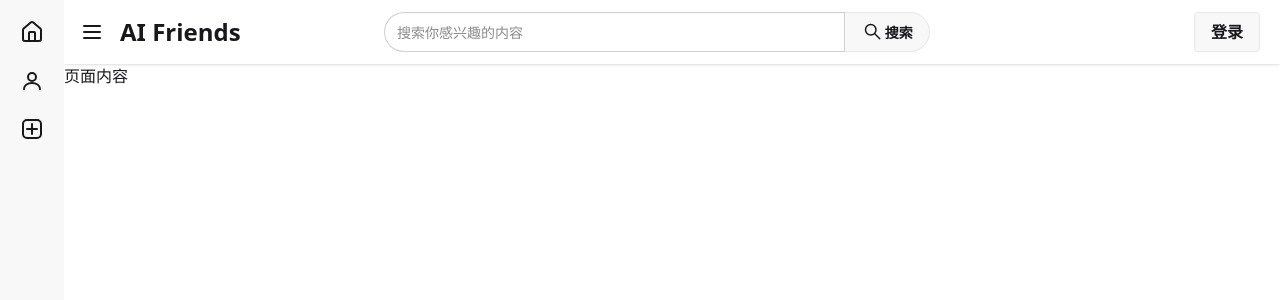
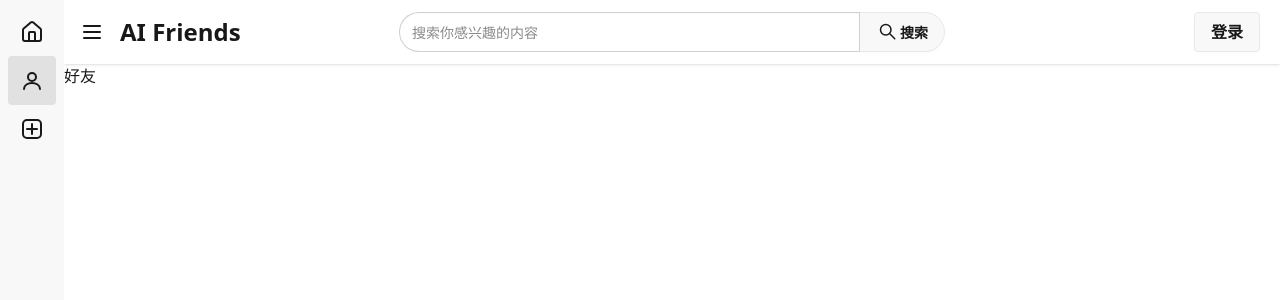
Before and after one commit to 5ME/AiFriends, a Vue app in the folder frontend/: page /friend in a window 1280 px wide. Shown: the top 300 px of the page. Built offline with nearby package versions, Linux system fonts and the light colour scheme.

Commit message:
增加首页的几个路由

```diff
--- a/frontend/src/App.vue
+++ b/frontend/src/App.vue
@@ -4,7 +4,9 @@
 </script>
 
 <template>
-  <NavBar>页面内容</NavBar>
+  <NavBar>
+    <RouterView/>
+  </NavBar>
 </template>
 
 <style scoped>
--- a/frontend/src/components/navbar/NavBar.vue
+++ b/frontend/src/components/navbar/NavBar.vue
@@ -20,8 +20,8 @@
           </label>
           <div class="px-2 font-bold text-2xl">AI Friends</div>
         </div>
-        <div class="grid place-items-center navbar-center w-4/5 max-w-180">
-          <div class="join w-4/5">
+        <div class="navbar-center w-4/5 max-w-180 flex justify-center">
+          <div class="join w-4/5 flex justify-center">
             <input class="input join-item rounded-l-full w-4/5" placeholder="搜索你感兴趣的内容"/>
             <button class="btn join-item rounded-r-full gap-0">
               <SearchIcon/>
@@ -30,7 +30,9 @@
           </div>
         </div>
         <div class="navbar-end">
-          <button class="btn text-base mr-3">登录</button>
+          <RouterLink :to="{name: 'user-account-login-index'}" active-class="btn-active" class="btn text-base mr-3">
+            登录
+          </RouterLink>
         </div>
       </nav>
       <!-- Page content here -->
@@ -44,27 +46,27 @@
         <ul class="menu w-full grow">
           <!-- List item -->
           <li>
-            <button class="is-drawer-close:tooltip is-drawer-close:tooltip-right py-3" data-tip="首页">
+            <RouterLink :to="{name: 'homepage-index'}" active-class="menu-focus" class="is-drawer-close:tooltip is-drawer-close:tooltip-right py-3" data-tip="首页">
               <!-- Home icon -->
               <HomepageIcon/>
               <span class="is-drawer-close:hidden text-base whitespace-nowrap">首页</span>
-            </button>
+            </RouterLink>
           </li>
           <!-- List item -->
           <li>
-            <button class="is-drawer-close:tooltip is-drawer-close:tooltip-right py-3" data-tip="好友">
+            <RouterLink :to="{name: 'friend-index'}" active-class="menu-focus" class="is-drawer-close:tooltip is-drawer-close:tooltip-right py-3" data-tip="好友">
               <!-- Friend icon -->
               <FriendIcon/>
               <span class="is-drawer-close:hidden text-base whitespace-nowrap">好友</span>
-            </button>
+            </RouterLink>
           </li>
           <!-- List item -->
           <li>
-            <button class="is-drawer-close:tooltip is-drawer-close:tooltip-right py-3" data-tip="创作">
+            <RouterLink :to="{name: 'create-index'}" active-class="menu-focus" class="is-drawer-close:tooltip is-drawer-close:tooltip-right py-3" data-tip="创作">
               <!-- Create icon -->
               <CreateIcon/>
               <span class="is-drawer-close:hidden text-base whitespace-nowrap">创作</span>
-            </button>
+            </RouterLink>
           </li>
         </ul>
       </div>
--- a/frontend/src/router/index.js
+++ b/frontend/src/router/index.js
@@ -1,8 +1,61 @@
 import { createRouter, createWebHistory } from 'vue-router'
+import HomepageIndex from "@/views/homepage/HomepageIndex.vue";
+import FriendIndex from "@/views/friend/FriendIndex.vue";
+import CreateIndex from "@/views/create/CreateIndex.vue";
+import NotFoundIndex from "@/views/error/NotFoundIndex.vue";
+import LoginIndex from "@/views/user/account/LoginIndex.vue";
+import RegisterIndex from "@/views/user/account/RegisterIndex.vue";
+import SpaceIndex from "@/views/user/space/SpaceIndex.vue";
+import ProfileIndex from "@/views/user/profile/ProfileIndex.vue";
 
 const router = createRouter({
   history: createWebHistory(import.meta.env.BASE_URL),
   routes: [
+    {
+      name: 'homepage-index',
+      path: '/',
+      component: HomepageIndex
+    },
+    {
+      name: 'friend-index',
+      path: '/friend/',
+      component: FriendIndex
+    },
+    {
+      name: 'create-index',
+      path: '/create/',
+      component: CreateIndex
+    },
+    {
+      name: '404-index',
+      path: '/404/',
+      component: NotFoundIndex
+    },
+    {
+      name: 'user-account-login-index',
+      path: '/user/account/login/',
+      component: LoginIndex
+    },
+    {
+      name: 'user-account-register-index',
+      path: '/user/account/register/',
+      component: RegisterIndex
+    },
+    {
+      name: 'user-space-index',
+      path: '/user/space/:user_id/',
+      component: SpaceIndex
+    },
+    {
+      name: 'user-profile-index',
+      path: '/user/profile/',
+      component: ProfileIndex
+    },
+    {
+      name: 'not-found-index',
+      path: '/:pathMatch(.*)*',
+      component: NotFoundIndex
+    },
   ],
 })
 
--- /dev/null
+++ b/frontend/src/views/create/CreateIndex.vue
@@ -0,0 +1,11 @@
+<script setup lang="ts">
+
+</script>
+
+<template>
+创作
+</template>
+
+<style scoped>
+
+</style>
--- /dev/null
+++ b/frontend/src/views/error/NotFoundIndex.vue
@@ -0,0 +1,11 @@
+<script setup lang="ts">
+
+</script>
+
+<template>
+404
+</template>
+
+<style scoped>
+
+</style>
--- /dev/null
+++ b/frontend/src/views/friend/FriendIndex.vue
@@ -0,0 +1,11 @@
+<script setup lang="ts">
+
+</script>
+
+<template>
+好友
+</template>
+
+<style scoped>
+
+</style>
--- /dev/null
+++ b/frontend/src/views/homepage/HomepageIndex.vue
@@ -0,0 +1,11 @@
+<script setup lang="ts">
+
+</script>
+
+<template>
+首页
+</template>
+
+<style scoped>
+
+</style>
--- /dev/null
+++ b/frontend/src/views/user/account/LoginIndex.vue
@@ -0,0 +1,11 @@
+<script setup lang="ts">
+
+</script>
+
+<template>
+登录
+</template>
+
+<style scoped>
+
+</style>
--- /dev/null
+++ b/frontend/src/views/user/account/RegisterIndex.vue
@@ -0,0 +1,11 @@
+<script setup lang="ts">
+
+</script>
+
+<template>
+注册
+</template>
+
+<style scoped>
+
+</style>
--- /dev/null
+++ b/frontend/src/views/user/profile/ProfileIndex.vue
@@ -0,0 +1,11 @@
+<script setup lang="ts">
+
+</script>
+
+<template>
+编辑资料
+</template>
+
+<style scoped>
+
+</style>
--- /dev/null
+++ b/frontend/src/views/user/space/SpaceIndex.vue
@@ -0,0 +1,15 @@
+<script setup lang="ts">
+import {useRoute, useRouter} from "vue-router";
+
+const route = useRoute()
+// 注意与下面这行区分，两者用处不一样
+// const router = useRouter()
+</script>
+
+<template>
+  空间：{{ route.params.user_id }}
+</template>
+
+<style scoped>
+
+</style>
```
